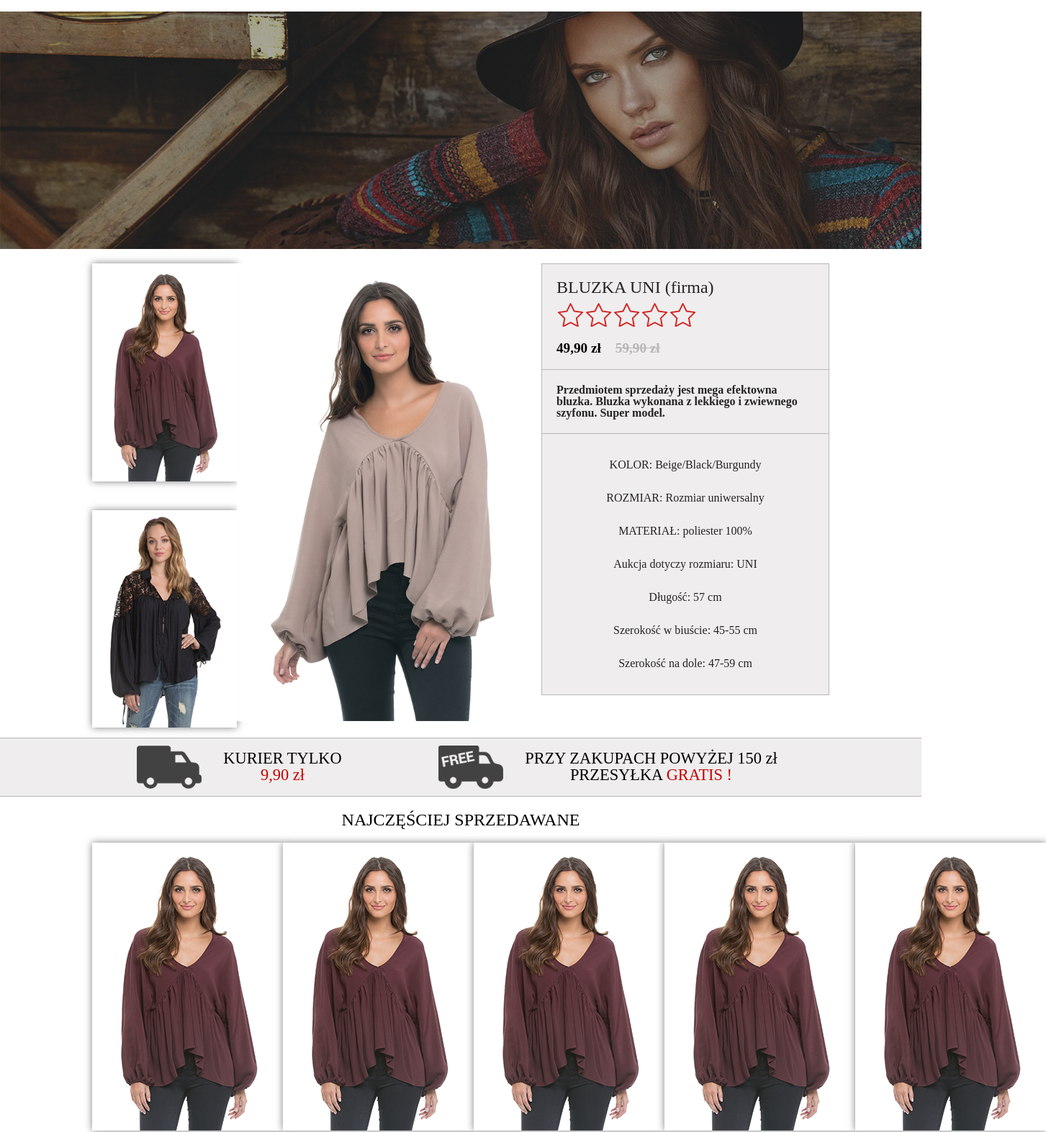
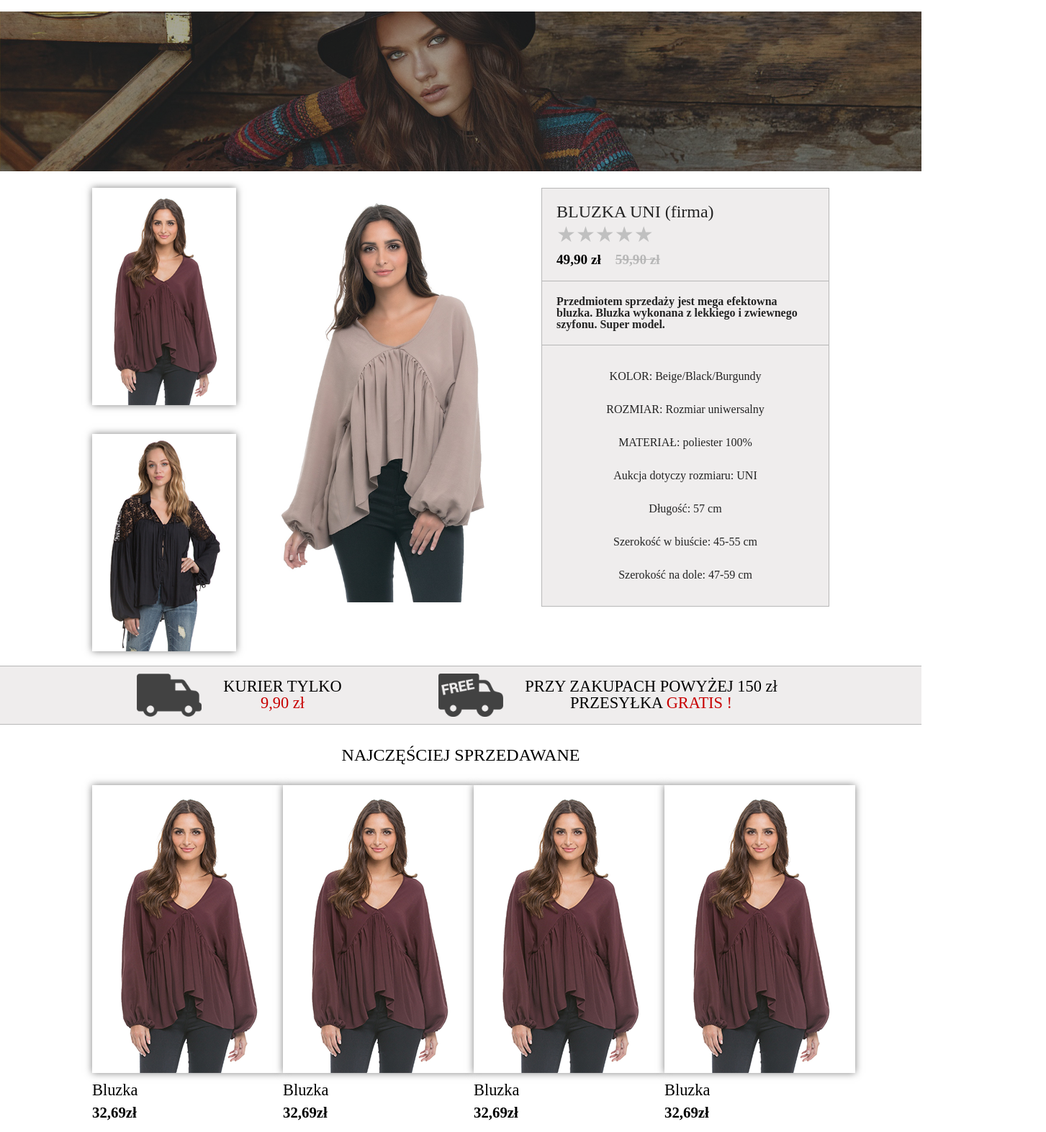
Before and after one commit to Gradziu31/ubrania, a plain HTML site: page index.html in a window 1280 px wide. Shown: the part 60-1633 px from the top of the page at 72% size, 1453 px wide, since content can reach past the window. Drawn offline with Linux system fonts and the light colour scheme.

Commit message:
zmiana gwiazd/ocen, dodanie skryptu zdjęć

```diff
--- a/index.html
+++ b/index.html
@@ -27,11 +27,12 @@
             </div>
         </header>
         <div class="slider">
+            <img src="images/slider.png" alt="">
         </div>
         <div class="content">
             <div class="small--photo">
-                <img src="images/photo-one.png" alt="">
-                <img src="images/photo-two.png" alt="">
+                <img src="images/photo-one.png" alt="" onclick="powieksz()">
+                <img src="images/photo-two.png" alt="" onclick="powieksz2()">
             </div>
             <div class="big--photo">
                 <img src="images/big-photo.png" alt="">
@@ -40,11 +41,18 @@
                 <div class="section--one">
                     <h2>BLUZKA UNI (firma)</h2>
                     <div class="section--rate">
-                        <img src="images/star.png" alt="">
-                        <img src="images/star.png" alt="">
-                        <img src="images/star.png" alt="">
-                        <img src="images/star.png" alt="">
-                        <img src="images/star.png" alt="">
+                        <div class="stars">
+                            <input type="radio" id="star5" name="star" value="5">
+                            <label for="star5">★</label>
+                            <input type="radio" id="star4" name="star" value="4">
+                            <label for="star4">★</label>
+                            <input type="radio" id="star3" name="star" value="3">
+                            <label for="star3">★</label>
+                            <input type="radio" id="star2" name="star" value="2">
+                            <label for="star2">★</label>
+                            <input type="radio" id="star1" name="star" value="1">
+                            <label for="star1">★</label>
+                        </div>
                     </div>
                     <div class="section--price">
                         <h3>49,90 zł</h3>
@@ -70,13 +78,14 @@
             <div class="promo-content">
 
                 <div class="courier">
-                   <img src="images/truck-one.png" alt="">
+                    <img src="images/truck-one.png" alt="">
                     <h3>KURIER TYLKO<br><span>9,90 zł</span></h3>
                 </div>
 
                 <div class="courier">
-                <img src="images/truck-two.png" alt="">
-                <h3>PRZY ZAKUPACH POWYŻEJ 150 zł<br> PRZESYŁKA <span>GRATIS !</span></h3></div>
+                    <img src="images/truck-two.png" alt="">
+                    <h3>PRZY ZAKUPACH POWYŻEJ 150 zł<br> PRZESYŁKA <span>GRATIS !</span></h3>
+                </div>
             </div>
         </div>
         <h1 class="info--sales">NAJCZĘŚCIEJ SPRZEDAWANE</h1>
@@ -101,11 +110,7 @@
                 <h2>Bluzka</h2>
                 <p>32,69zł</p>
             </div>
-            <div class="item">
-                <img src="images/photo-one.png" alt="">
-                <h2>Bluzka</h2>
-                <p>32,69zł</p>
-            </div>
+
 
         </div>
         <footer>
@@ -132,4 +137,27 @@
             </div>
         </footer>
     </div>
+    <script>
+        var countStars = function() {
+            var checkedRadio = document.querySelector('.stars input:checked');
+            console.log(checkedRadio.value);
+        };
+
+        document.querySelector('.stars').addEventListener('click', countStars);
+
+    </script>
+
+
+    <script>
+        var bigphoto = document.querySelector(".big--photo img");
+
+        function powieksz() {
+            bigphoto.src = "images/photo-one-big.png";
+        }
+
+        function powieksz2() {
+            bigphoto.src = "images/photo-two-big.png";
+        }
+
+    </script>
 </body>
--- a/sass/layouts/_header.scss
+++ b/sass/layouts/_header.scss
@@ -35,9 +35,9 @@ $footer-text: #cecece;
             }
         }
     }
-    .slider {
-        background-image: url(../images/slider.png);
-        min-height: 330px;
+    .slider img {
+        width: 100%;
+        height: 100%;
     }
     .content {
         display: flex;
@@ -48,7 +48,7 @@ $footer-text: #cecece;
             display: flex;
             flex-direction: column;
             max-width: 265px;
-            max-height: 400px;
+            min-width: 200px;
             img {
                 -webkit-box-shadow: 0px 0px 10px 0px rgba(0, 0, 0, 0.5);
                 -moz-box-shadow: 0px 0px 10px 0px rgba(0, 0, 0, 0.5);
@@ -58,16 +58,18 @@ $footer-text: #cecece;
             }
         }
         .big--photo {
-            margin: 20px 0px;
+            margin: 20px 20px;
             img {
                 max-height: 840px;
                 max-width: 560px;
                 width: 100%;
+                min-width: 200px;
             }
         }
         .info--box {
             max-width: 400px;
             margin: 20px 0px;
+            min-width: 250px;
             .section--one {
                 padding: 20px;
                 border: 1px solid $gray;
@@ -80,9 +82,27 @@ $footer-text: #cecece;
                     display: flex;
                     flex-direction: row;
                     flex-wrap: nowrap;
-                    margin: 10px 0px;
-                    img {
-                        margin: 0px 2px;
+                    margin-top: 5px;
+                    .stars {
+                        display: flex;
+                        flex-direction: row-reverse;
+                        input {
+                            position: absolute;
+                            left: -99999px;
+                        }
+                        label {
+                            font-size: 30px;
+                            color: #c0c0c0;
+                            &:hover {
+                                color: $red;
+                            }
+                            &:hover~label {
+                                color: $red;
+                            }
+                        }
+                        input:checked~label {
+                            color: $red;
+                        }
                     }
                 }
                 .section--price {
@@ -160,7 +180,7 @@ $footer-text: #cecece;
         }
     }
     .info--sales {
-        margin: 20px 10%;
+        margin: 30px 10%;
         text-align: center;
         font-size: 1.5em;
     }
@@ -209,7 +229,7 @@ $footer-text: #cecece;
                 max-width: 30%;
             }
             .contact {
-                p{
+                p {
                     color: $footer-text;
                 }
             }
```
Also changed, not shown: css/style.css, images/photo-one-big.png (added), images/photo-two-big.png (added), images/star.png (deleted).
